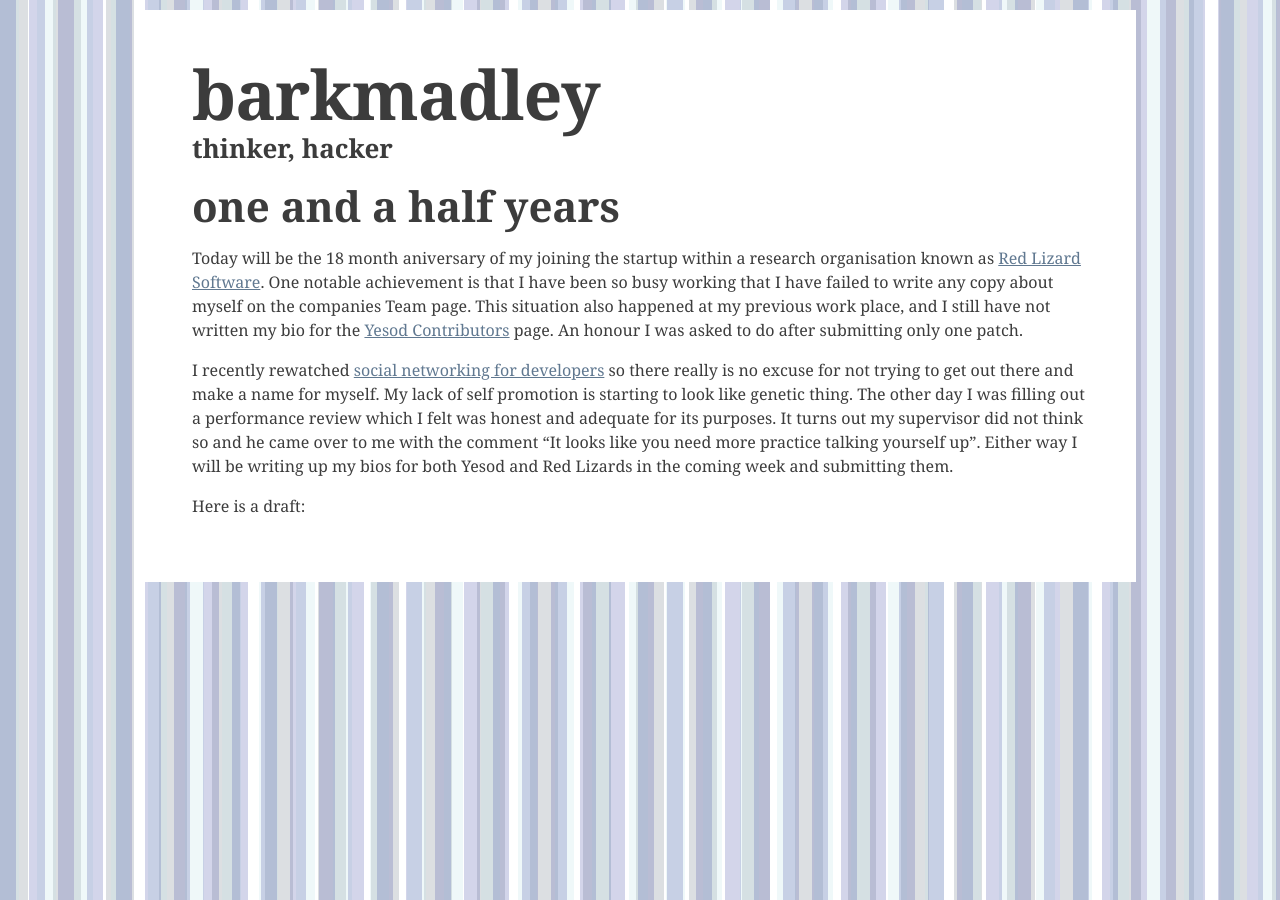
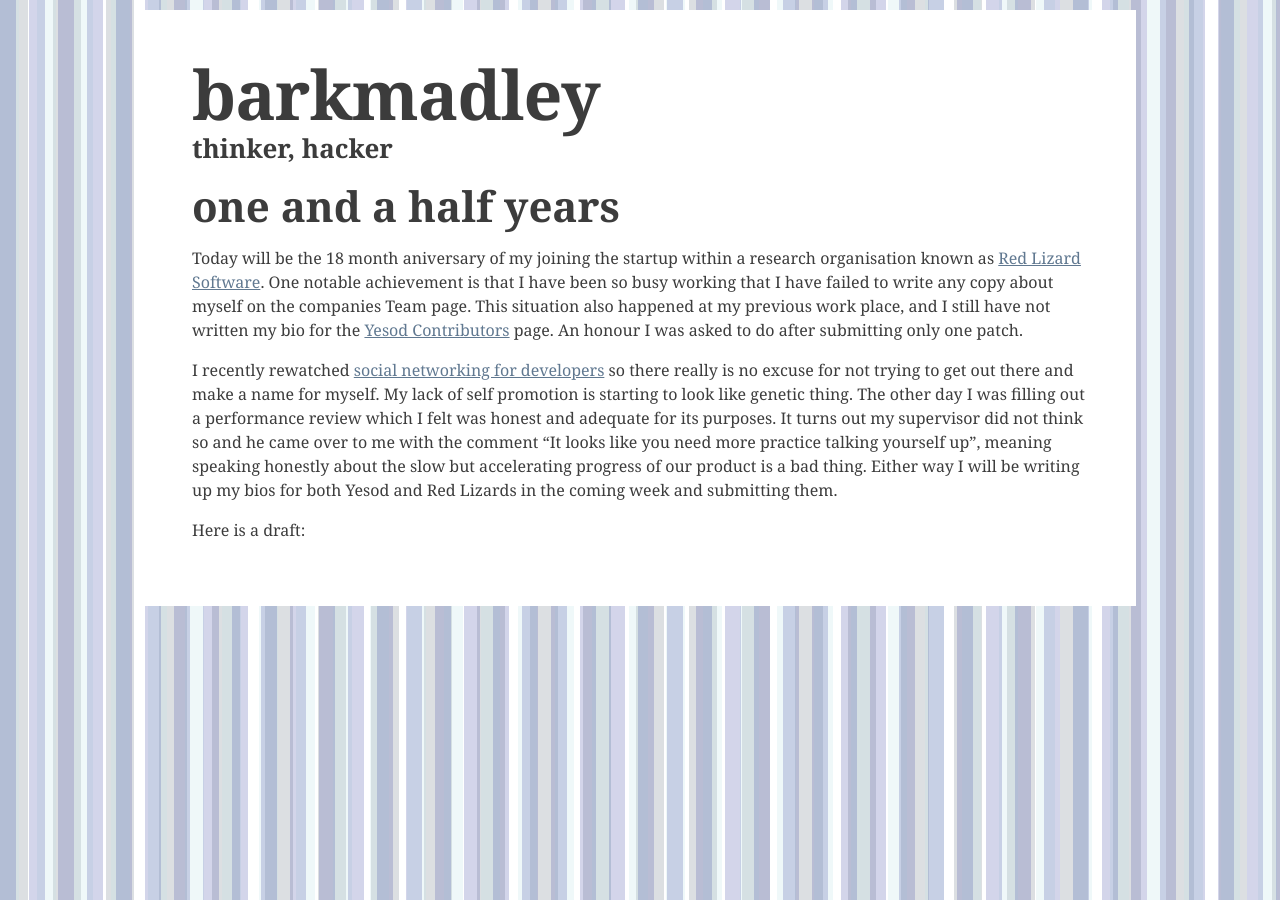
Before and after one commit to barkmadley/barkmadley.github.com, a Jekyll site: the page built from _posts/2011-06-04-one-and-a-half-years.md, in a window 1280 px wide. Built offline with Jekyll 4.4.1, drawn with Linux system fonts in a browser that asks for light colours; nearby versions of some CDN libraries; Markdown is read by kramdown in place of the engine named in the settings.

Commit message:
checkpointing.

```diff
--- a/_posts/2011-06-04-one-and-a-half-years.md
+++ b/_posts/2011-06-04-one-and-a-half-years.md
@@ -18,7 +18,8 @@ myself. My lack of self promotion is starting to look like genetic thing. The
 other day I was filling out a performance review which I felt was honest and
 adequate for its purposes. It turns out my supervisor did not think so and he
 came over to me with the comment "It looks like you need more practice talking
-yourself up". Either way I will be writing up my bios for both Yesod and Red
-Lizards in the coming week and submitting them.
+yourself up", meaning speaking honestly about the slow but accelerating progress
+of our product is a bad thing. Either way I will be writing up my bios for both
+Yesod and Red Lizards in the coming week and submitting them.
 
 Here is a draft:
```
